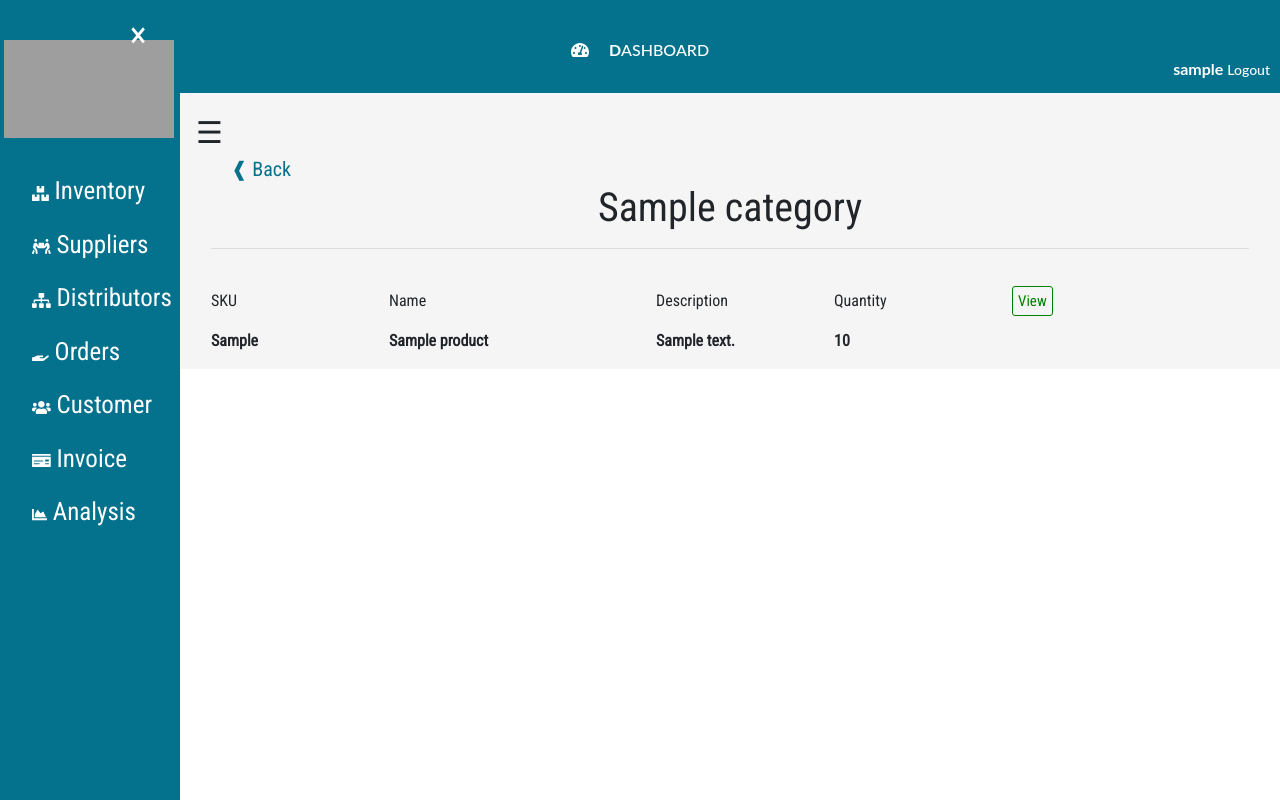
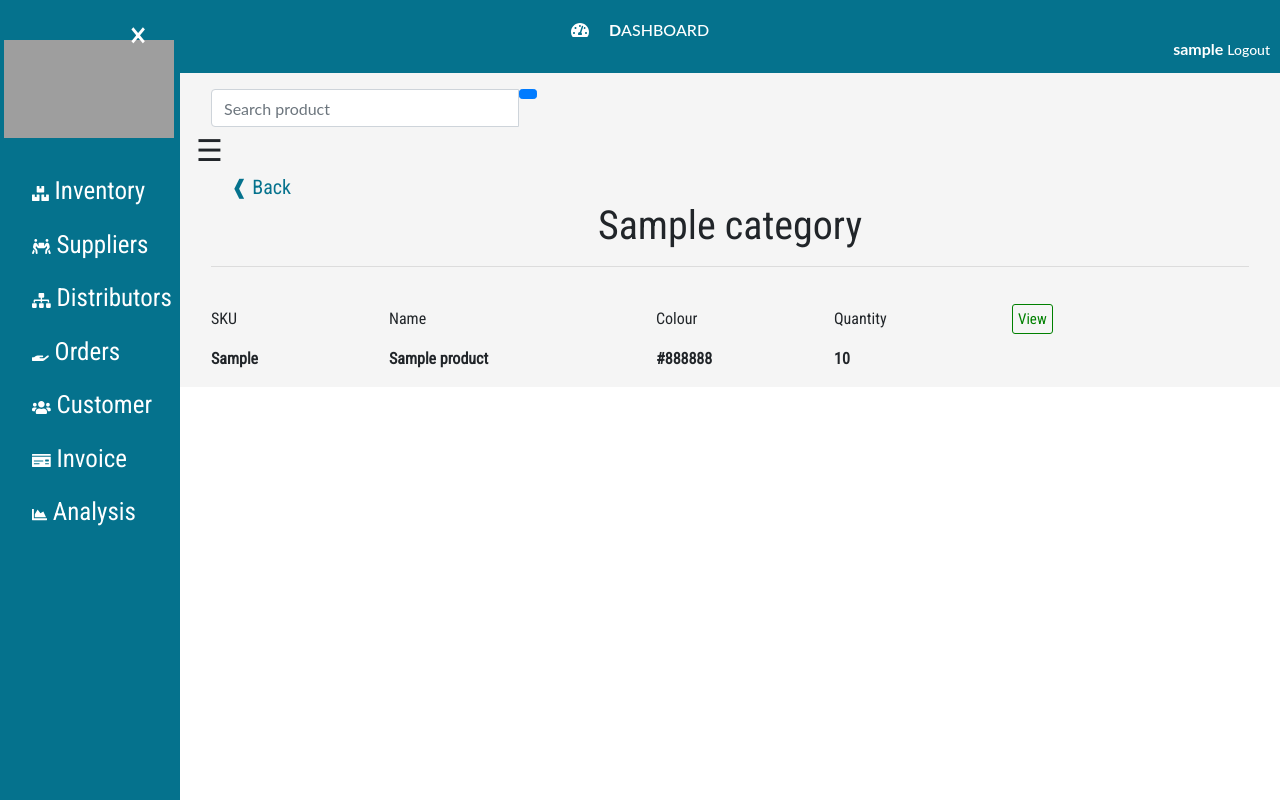
Before and after one commit to gichimux/offspring-project, a Django app: page /house/category/1/1 in a window 1280 px wide. Run offline with Django 3.2, Linux system fonts and the light colour scheme; a user stored in the database is signed in; tables that the repository leaves empty hold one stand-in row (values such as "Sample post"); some libraries are stand-ins or nearby versions; some web fonts are replaced; grey boxes are pictures that could not be loaded.

Commit message:
Add search functionality

```diff
--- a/app/models.py
+++ b/app/models.py
@@ -30,7 +30,10 @@ class Product(models.Model):
 
     def __str__(self):
         return self.name + '-'+ self.sKU
-
+    @classmethod
+    def search_by_name(cls,search_term):
+        products = cls.objects.filter(name__icontains=search_term)
+        return products
 '''
 class distributor for the different product distributors
 '''
@@ -76,8 +79,8 @@ class House_Product(models.Model):
     quantity =models.PositiveIntegerField(default=0)
 
     @classmethod
-    def search_by_serial(cls,search_serial):
-        products=cls.objects.filter(serial__icontains=search_serial)
+    def search_by_name(cls,search_term):
+        products = cls.objects.filter(name__icontains=search_term)
         return products
 
     def __str__(self):
--- a/app/templates/analysis/category_analysis.html
+++ b/app/templates/analysis/category_analysis.html
@@ -1,5 +1,6 @@
 {%extends 'base.html'%}
-{% load bootstrap3 %} {% load staticfiles %}
+{% load bootstrap3 %}
+{% load bootstrap4 %}{% load staticfiles %}
 {% block content %}
 {{ block.super}}
 <html>
--- a/app/templates/analysis/stock_product_analysis.html
+++ b/app/templates/analysis/stock_product_analysis.html
@@ -1,6 +1,6 @@
 {% extends 'base.html'%}
 {% load bootstrap3 %}
-{% load staticfiles %}
+{% load bootstrap4 %}{% load staticfiles %}
 {% load static %}
 
 {% block content %}
--- a/app/templates/base.html
+++ b/app/templates/base.html
@@ -37,7 +37,7 @@
 <body>
 
 <div  class="jumbotron">
-  <span class="text-center"><h6 style="margin-top:30px;"><b><i style="margin-right:20px;"class="fas fa-tachometer-alt"></i>D</b>ASHBOARD</h6>  <h6 style="float:right"><b>{{request.user.username}} </b>  <a style="font-size:14px;color:white"class="glyphicon glyphicon-off " href="/logout">Logout</a></h6><br></span>
+  <span class="text-center"><h6 style="margin-top:10px;"><b><i style="margin-right:20px;"class="fas fa-tachometer-alt"></i>D</b>ASHBOARD</h6>  <h6 style="float:right"><b>{{request.user.username}} </b>  <a style="font-size:14px;color:white"class="glyphicon glyphicon-off " href="/logout">Logout</a></h6><br></span>
 </div>
 <div id="mySidenav" class="sidenav">
 
@@ -78,7 +78,20 @@
 
 </div>
 
-<div id="main" style="margin-left:180px">
+<div id="main" style="">
+  <div class="col-sm-4 col-md-4 col-xs-3 navbar-right">
+
+    <form class="navbar-form" role="search" action="{% url 'search_product' %}">
+
+      <div class="input-group">
+        <input type="text" class="form-control" placeholder="Search product" name="product">
+        <div class="input-group-btn">
+          <button class="btn btn-sm btn-primary" type="submit"><i class="glyphicon glyphicon-search"></i></button>
+        </div>
+      </div>
+
+    </form>
+  </div>
     <span style="font-size:30px;cursor:pointer;" onclick="openNav()">&#9776;</span>
 
 
--- a/app/templates/distributor/categories.html
+++ b/app/templates/distributor/categories.html
@@ -1,5 +1,6 @@
 {%extends 'base.html'%}
-{% load bootstrap3 %} {% load staticfiles %}
+{% load bootstrap3 %}
+{% load bootstrap4 %}{% load staticfiles %}
 {% block content %}
 {{ block.super}}
 <html>
@@ -63,26 +64,26 @@ box-shadow: 3px 2px 15px 3px rgba(0,0,0,0.75);
 
             {% for product in products %}
 
-            <div class="col-md-2 col-lg-2 col-sm-2">
+            <div class="col-xs-2 col-md-2 col-lg-2 col-sm-2">
                 <p>SKU</p>
                 <b>{{product.name.sKU}}</b>
               </div>
-              <div class="col-md-3 col-lg-3 col-sm-3">
+              <div class="col-xs-3 col-md-3 col-lg-3 col-sm-3">
                 <p>Name</p>
                 <b>{{product.name.name}}</b>
               </div>
-              <div class="col-md-3 col-lg-2 col-sm-2">
-                <p>Description</p>
-                <b>{{product.name.description}}</b>
+              <div class="col-xs-3 col-md-3 col-lg-2 col-sm-2">
+                <p>Colour</p>
+                <b>{{product.name.product_color}}</b>
               </div>
 
-              <div class="col-md-2 col-lg-2 col-sm-2">
+              <div class="col-xs-2 col-md-2 col-lg-2 col-sm-2">
                 <p>Quantity</p>
                 <b>{{product.quantity}}</b>
               </div>
 
 
-            <div class="col-md-2 col-lg-3 col-sm-3">
+            <div class="col-xs-2 col-md-2 col-lg-3 col-sm-3">
                 <a href="{% url 'add_house_product' house.id product.id %}"><span class="detail">View</span></a>
 
             </div>
--- a/app/templates/distributor/item.html
+++ b/app/templates/distributor/item.html
@@ -1,5 +1,6 @@
 {%extends 'base.html'%}
-{% load bootstrap3 %} {% load staticfiles %}
+{% load bootstrap3 %}
+{% load bootstrap4 %}{% load staticfiles %}
 {% block content %}
 {{ block.super}}
 <style>
@@ -22,7 +23,7 @@ box-shadow: 3px 2px 12px 0px rgba(0,0,0,0.75);
          }
 </style>
 <div class="container">
-    <a style="font-size:20px;margin-left:20px;color:rgb(5, 114, 141);text-decoration: none;"  href="{{request.META.HTTP_REFERER|escape}}">❰ Back</a>
+    <a style="font-size:20px;margin-left:20px;color:rgb(5, 114, 141);text-decoration: none;"  href="{% url 'house_category' house.id product.category.id %}">❰ Back</a>
   {% if message is None %}
   {% else %}
     <div class="alert alert-danger alert-dismissible">
--- a/app/templates/stockmg/inventory.html
+++ b/app/templates/stockmg/inventory.html
@@ -34,7 +34,7 @@
            <h3 class="text-center"><b>Categories</b></h3><hr>
            <div class="row">
             {% for category in categories %}
-            <div class="col-xs-6 col-sm-6 col-md-4 col-lg-4 ">
+            <div class=" col-sm-6 col-md-4 col-lg-4 ">
                     <a href="{% url 'category' category.id %}">
 
                 <div  style="padding:15px"class="categories">
--- a/app/templates/supplier/supplier.html
+++ b/app/templates/supplier/supplier.html
@@ -1,5 +1,6 @@
 {%extends 'base.html'%}
-{% load bootstrap3 %} {% load staticfiles %}
+{% load bootstrap3 %}
+{% load bootstrap4 %}{% load staticfiles %}
 {% block content %}
 {{ block.super}}
 
--- a/app/urls.py
+++ b/app/urls.py
@@ -6,7 +6,7 @@ from django.conf.urls.static import static
 
 urlpatterns=[
  url(r'^$',views.inventory,name='inventory'),
- url(r'^search/',views.search,name='search_results'),
+
  url(r'^category/(\d+)$',views.stock_category,name='category'),
  url(r'^category/product/(\d+)$',views.stock_product,name="stock_product"),
 
@@ -40,9 +40,9 @@ urlpatterns=[
  url(r'^categories',views.CategoriesList.as_view()),
 
  url(r'^report',views.generate_report,name="month_report"),
-url(r'^customer-orders',views.customerApiViews,name="customers-orders")
+url(r'^customer-orders',views.customerApiViews,name="customers-orders"),
 
-
+url(r'^search/', views.search_product, name='search_product'),
 ]
 
 
--- a/app/views.py
+++ b/app/views.py
@@ -213,17 +213,6 @@ def add_house_product(request,h_id,i_id):
 '''
 view to search a particular product by its serial
 '''
-@login_required(login_url='/accounts/login/')
-def search(request):
-    if 'product' in request.GET and request.GET['product']:
-        search_serial =request.GET.get("product")
-        searched_product = House_Product.search_by_serial(search_serial)
-        message=f"{search_serial}"
-        return render(request,'search.html',{"message":message,"products":searched_order})
-    else:
-        message="You did not return any product"
-        return render(request,'search.html',{"message":message})
-
 
 '''
 View for all the suppliers
@@ -593,3 +582,15 @@ def customerApiViews(request):
 #     return JsonResponse({"data":x})
 def generate_report(request):
     pass
+
+def search_product(request):
+    if 'product' in request.GET and request.GET['product']:
+        search_term = request.GET.get('product')
+        products = Product.search_by_name(search_term)
+        # in_houses = House_Product.search_by_name(search_term)
+        message = f'{search_term}'
+
+        return render(request,'searched.html',{'products':products})
+    else:
+        message = 'you have not searched for anything'
+        return render(request,'searched.html',{'message':message})
```
Also changed, not shown: other parts of app/templates/base.html (+43 -2 lines), app/templates/searched.html (added, +70 -0 lines), app/templates/stockmg/category.html (+7 -7 lines), static/css/distributor.css (+39 -0 lines), app/templates/search.html (deleted).
